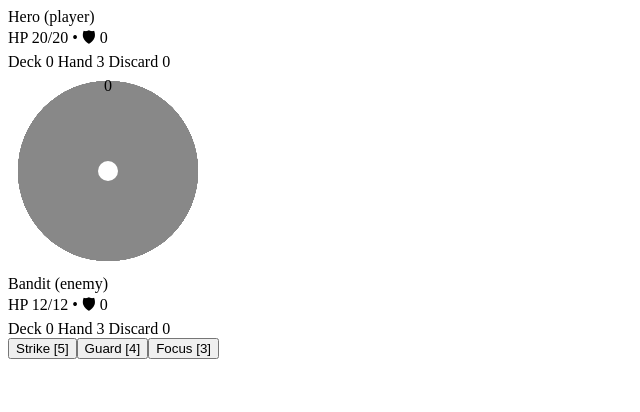
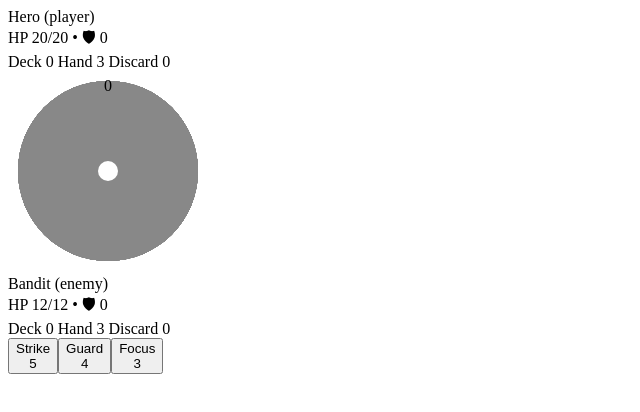
Before and after one commit to flimmbark-source/Rogue-Wheel-Archived, a React (Vite) app: page / in a window 1280 px wide. Shown: the top 412 px of the page, without its empty margins (0-640 px from the left). Built offline with nearby package versions, Linux system fonts and the light colour scheme.

Commit message:
Update Hand.tsx
change hand resting position

```diff
--- a/src/components/Hand.tsx
+++ b/src/components/Hand.tsx
@@ -3,10 +3,18 @@ import { Card } from '../lib/fighter';
 
 export function Hand({ cards, onSelect }: { cards: Card[]; onSelect?: (c: Card) => void }) {
   return (
-    <div role="grid">
+    <div role="grid" className="flex gap-2 justify-center">
       {cards.map(c => (
-        <button key={c.id} onClick={() => onSelect?.(c)} role="gridcell">
-          {c.name} [{c.number}]
+        <button
+          key={c.id}
+          onClick={() => onSelect?.(c)}
+          role="gridcell"
+          className="relative transition-transform duration-200
+                     -translate-y-4 hover:-translate-y-6
+                     bg-white border rounded p-2 shadow"
+        >
+          <div className="text-sm font-bold">{c.name}</div>
+          <div className="text-lg">{c.number}</div>
         </button>
       ))}
     </div>
```
